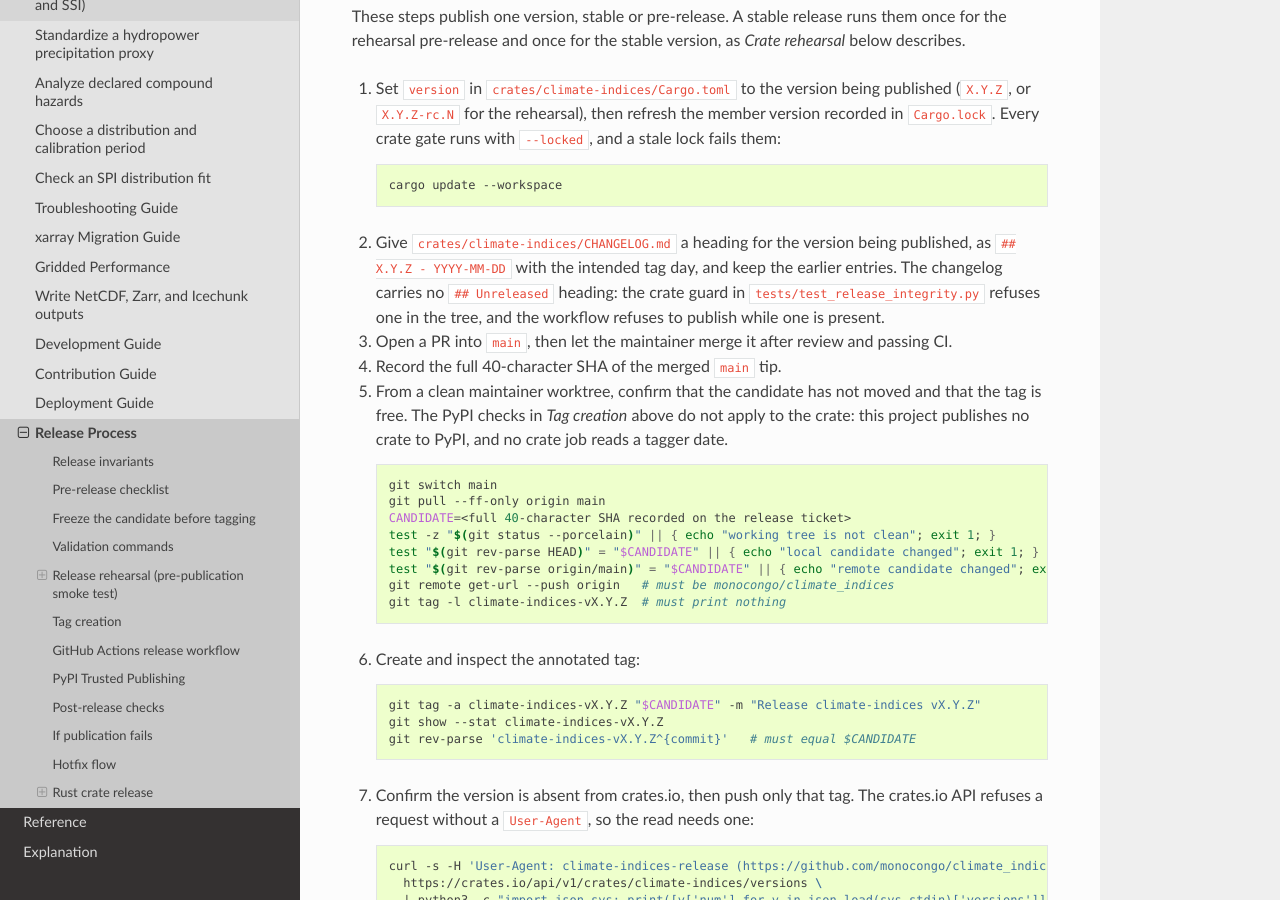
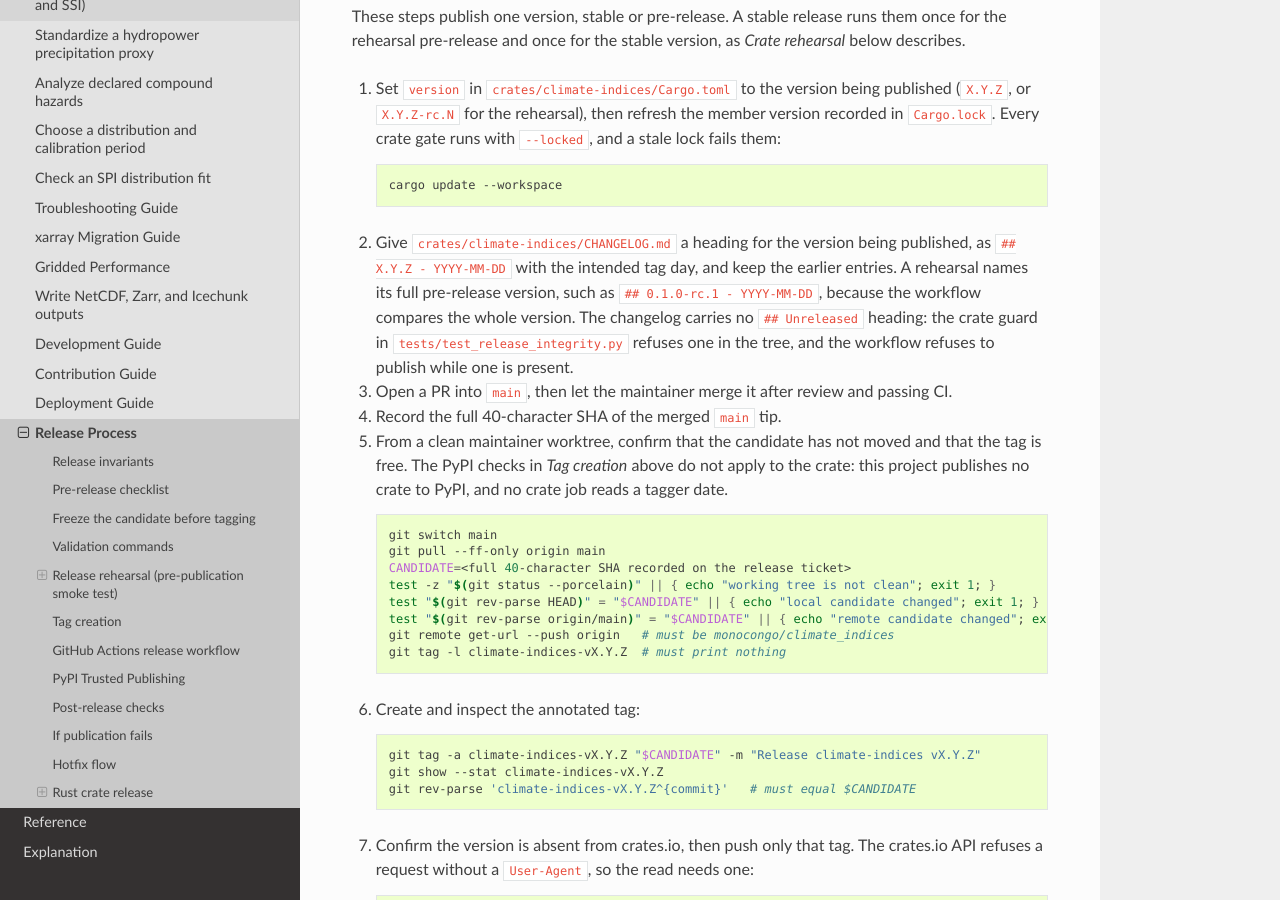
Before and after one commit to monocongo/climate_indices, a Sphinx documentation site: the page built from docs/release-process.md, in a window 1280 px wide and 900 px high, scrolled down 9532 px. Built offline with Sphinx 7.4.7 and the Read the Docs theme 3.1.0, drawn with Linux system fonts in a browser that asks for light colours.

Commit message:
docs(release): name the rehearsal version in the changelog step
The release step showed only `## X.Y.Z - YYYY-MM-DD`, so a rehearsal
author could write a heading the workflow rejects: it compares the
whole version, pre-release suffix included.

Refs #1315

````diff
--- a/docs/release-process.md
+++ b/docs/release-process.md
@@ -457,7 +457,9 @@ rehearsal* below describes.
    ```
 2. Give `crates/climate-indices/CHANGELOG.md` a heading for the version being
    published, as `## X.Y.Z - YYYY-MM-DD` with the intended tag day, and keep the
-   earlier entries. The changelog carries no `## Unreleased` heading: the crate
+   earlier entries. A rehearsal names its full pre-release version, such as
+   `## 0.1.0-rc.1 - YYYY-MM-DD`, because the workflow compares the whole version.
+   The changelog carries no `## Unreleased` heading: the crate
    guard in `tests/test_release_integrity.py` refuses one in the tree, and the
    workflow refuses to publish while one is present.
 3. Open a PR into `main`, then let the maintainer merge it after review and
````
